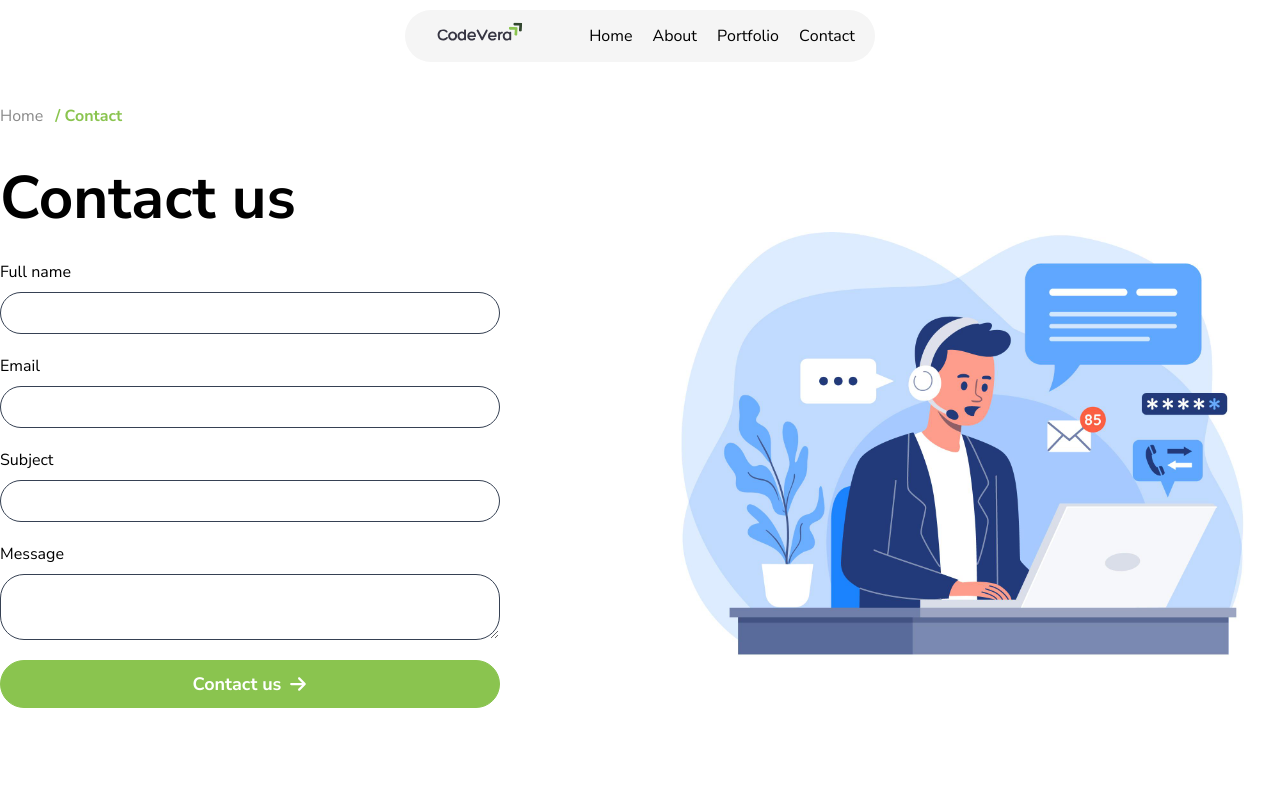
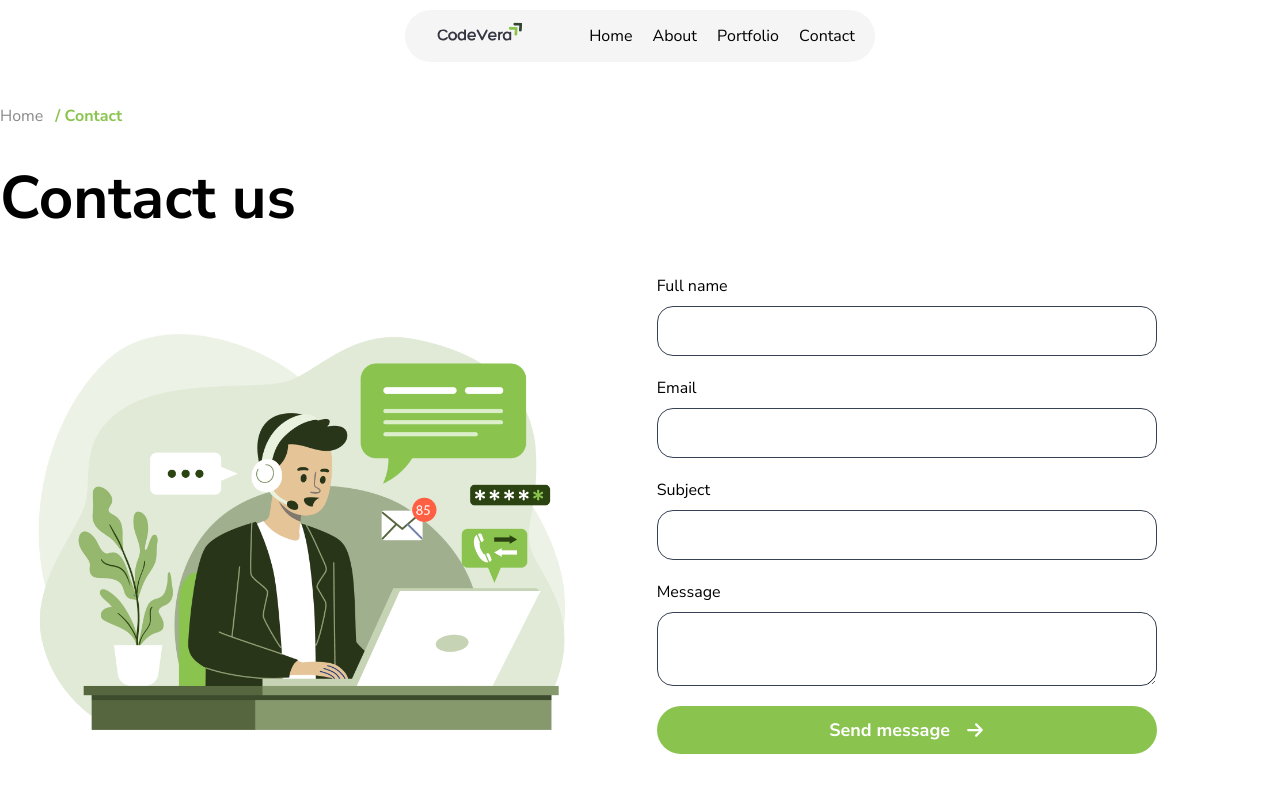
Before and after one commit to kamilaghayev/codevera-portfolio, a Next.js app: page /contact in a window 1280 px wide. Shown: the top 800 px of the page. Built offline with nearby package versions, Linux system fonts and the light colour scheme; what @ant-design/nextjs-registry would draw is missing.

Commit message:
`feat: updated contact page and related components with new design and functionality`

```diff
--- a/package.json
+++ b/package.json
@@ -3,7 +3,7 @@
   "version": "0.1.0",
   "private": true,
   "scripts": {
-    "dev": "next dev --turbopack",
+    "dev": "next dev",
     "build": "next build",
     "start": "next start",
     "lint": "next lint"
--- a/src/app-pages/contact/(form)/contact-us-form.jsx
+++ b/src/app-pages/contact/(form)/contact-us-form.jsx
@@ -1,10 +1,28 @@
 'use client'
 
 import { SendButton } from '@/components';
+import { message } from 'antd';
+import { useState } from 'react';
 
-const  BASE_URL = 'https://flow.cavidhuseynov.me/'
-const sendEmail = async (form) => {
-	const formData = new FormData(form);
+// const  BASE_URL = 'https://flow.cavidhuseynov.me'
+const BASE_URL = 'https://flowapplication-001-site1.anytempurl.com/api'
+export const ContactUsForm = () => {
+	const [loading, setloading] = useState(false);
+
+
+	const [messageApi, contextHolder] = message.useMessage();
+
+	const success = () => {
+		messageApi.open({
+			type: 'success',
+			content: 'successfully sended',
+		});
+	};
+	const sendEmail = async (e) => {
+		e.preventDefault();
+		const formData = new FormData(e.target);
+		debugger
+		setloading(true)
 		const body = {
 			'fullName': formData.get('fullName'),
 			'email': formData.get('email'),
@@ -14,44 +32,48 @@ const sendEmail = async (form) => {
 		try {
 			const response = await fetch(`${BASE_URL}/Contact/send-email`, {
 				method: 'POST',
-			body: JSON.stringify(body)
+				body: body,
+				'Content-type': 'application/json'
 			})
 
 			if (!response.ok) {
-
 			}
 
-		const data = await response.json();
+			if (response.status === 200) {
+				success()
+			}
+			return  await response.json();
 
 
 		} catch (error) {
 
+		} finally {
+			setloading(false)
 		}
 	}
-export const ContactUsForm = () => {
-	const inputStyle = 'border border-gray-700 focus:border-primary-600 outline-none focus:outline-none p-2 rounded-3xl'
+
+	const inputStyle = 'border border-gray-700 focus:border-primary-600 outline-none focus:outline-none p-3 rounded-2xl'
 	return (
-		<form className="" onSubmit={sendEmail}>
-			<h1 className='text-6xl font-semibold lg:pt-7 lg:pb-5'>Contact us</h1>
+		<form onSubmit={sendEmail} className="w-[500px]">
 
-			<div className='flex flex-col gap-5 max-w-[500px] pt-3'>
+			<div className='flex flex-col gap-5 pt-10 w-full'>
 				<div className='flex flex-col gap-2'>
 					<label htmlFor='fullName'>Full name</label>
-					<input type="text" id='fullName' className={inputStyle} required/>
+					<input type="text" name='fullName' id='fullName' className={inputStyle} required/>
 				</div>
 				<div className='flex flex-col gap-2'>
 					<label htmlFor='email'>Email</label>
-					<input type="email" id='email' className={inputStyle} required/>
+					<input type="email" name='email' id='email' className={inputStyle} required/>
 				</div>
 				<div className='flex flex-col gap-2'>
 					<label htmlFor='subject'>Subject</label>
-					<input type="text" id='subject' className={inputStyle} required/>
+					<input type="text" name='subject' id='subject' className={inputStyle} required/>
 				</div>
 				<div className='flex flex-col gap-2'>
 					<label htmlFor='comment'>Message</label>
-					<textarea id='comment' className={inputStyle} required/>
+					<textarea id='comment' name='comment' className={inputStyle} required/>
 				</div>
-				<SendButton type="submit"/>
+				<SendButton type="submit" disabled={loading}/>
 			</div>
 		</form>
 	)
--- a/src/app-pages/contact/index.jsx
+++ b/src/app-pages/contact/index.jsx
@@ -7,10 +7,17 @@ export const ContactPage = () => {
 		<div className='container-center'>
 			<CurrentPath customLastPath={"Contact"}/>
 
-			<div className='w-full grid lg:grid-cols-2 pt-3'>
-				<ContactUsForm/>
-				<div className='relative w-full aspect-square'>
-					<Image src={'/jpg/contact-us.jpg'} alt='Contact us' fill/>
+			<div className='w-full grid grid-cols-1 xl:grid-cols-12 pt-3 items-center justify-center xl:justify-between'>
+
+				<div className="w-full col-span-5">
+					<h1 className='text-6xl font-semibold pt-5 lg:pt-7 lg:pb-5 max-xl:flex max-xl:justify-center '>Contact us</h1>
+					<div className="hidden xl:flex xl:w-[600px] xl:h-[600px]">
+						<Image src={'/png/contact-us.png'} alt='Contact us' width={600} height={600}/>
+					</div>
+				</div>
+				<div className='col-span-7 flex justify-center w-full'>
+					<ContactUsForm/>
+
 				</div>
 			</div>
 		</div>
--- a/src/app-pages/home/_sections/contact-us.jsx
+++ b/src/app-pages/home/_sections/contact-us.jsx
@@ -1,11 +1,7 @@
-import React from 'react'
 import Image from 'next/image'
 import { ContactButton } from '@/components'
-import Link from 'next/link'
-import { getUrls } from '@/config/url.config'
 
 export const ContactUs = () => {
-    const urls = getUrls()
     return (
         <section id='contact' aria-labelledby='contact-us'>
             <div className='container-center flex flex-col gap-6 sm:gap-10 lg:gap-14'>
@@ -17,9 +13,7 @@ export const ContactUs = () => {
                             <h3 className='text-lg sm:text-xl lg:text-2xl font-semibold'>(+994) 77 777 77 77</h3>
                             <p className='text-sm sm:text-base lg:text-lg'>If you have any ideas or projects in mind, call us. We will make them happen as soon as possible.</p>
                         </div>
-                        <Link href={urls.contactUs()}>
-                            <ContactButton/>
-                        </Link>
+                        <ContactButton/>
                     </div>
                 </div>
             </div>
--- a/src/components/buttons/contact-button.jsx
+++ b/src/components/buttons/contact-button.jsx
@@ -1,10 +1,24 @@
-import React from 'react'
+'use client'
+
+import { getUrls } from '@/config/url.config';
 import { Button } from 'antd'
+import { useRouter } from 'next/navigation';
 import { FaArrowRight } from "react-icons/fa6";
 
-export const ContactButton = (props) => {
+const urls = getUrls();
+
+export const ContactButton = ({ path = urls.contactUs()  , props }) => {
+  debugger
+  const router = useRouter();
+  const handleClick = () => router.push(path)
   return (
-    <Button variant='solid' style={{ backgroundColor: '#8ac44f', borderColor: '#8ac44f', color: '#fff' }} className='w-full flex items-center gap-4 max-w-[300px] min-h-10 sm:min-h-11 lg:min-h-12 !rounded-4xl !text-base sm:!text-[17px] lg:!text-lg !font-semibold group' {...props}>
+    <Button
+      variant='solid'
+      style={{ backgroundColor: '#8ac44f', borderColor: '#8ac44f', color: '#fff' }}
+      className='w-full flex items-center gap-4 max-w-[300px] min-h-10 sm:min-h-11 lg:min-h-12 !rounded-4xl !text-base sm:!text-[17px] lg:!text-lg !font-semibold group'
+      {...props}
+      onClick={handleClick}
+    >
       Contact us
       <FaArrowRight className='group-hover:translate-x-2 transition-transform' />
     </Button>
--- a/src/components/buttons/send-button.jsx
+++ b/src/components/buttons/send-button.jsx
@@ -3,9 +3,9 @@ import { FaArrowRight } from "react-icons/fa6";
 
 export const SendButton = (props) => {
 	return (
-		<Button variant='solid' style={{ backgroundColor: '#8ac44f', borderColor: '#8ac44f', color: '#fff' }} className='w-full flex items-center gap-4 flex-1 min-h-10 sm:min-h-11 lg:min-h-12 !rounded-4xl !text-base sm:!text-[17px] lg:!text-lg !font-semibold group' {...props}>
-			Contact us
+		<button variant='solid' style={{ backgroundColor: '#8ac44f', borderColor: '#8ac44f', color: '#fff' }} className='w-full flex justify-center items-center gap-4 flex-1 min-h-10 sm:min-h-11 lg:min-h-12 !rounded-4xl !text-base sm:!text-[17px] lg:!text-lg !font-semibold group'>
+			Send message
 			<FaArrowRight className='group-hover:translate-x-2 transition-transform' />
-		</Button>
+		</button>
 	)
 }
--- a/src/config/url.config.js
+++ b/src/config/url.config.js
@@ -12,7 +12,7 @@ export const APP_URLS = {
 	about: (url = '', queryParams = {}) => APP_URLS.ROOT(`#about${url}`, queryParams),
 	portfolio: (url ='', queryParams = {}) => APP_URLS.ROOT(`#portfolio${url}`, queryParams),
 	contact: (url = '', queryParams = {}) => APP_URLS.ROOT(`#contact${url}`, queryParams),
-	contactUs: (url = '', queryParams = {}) => APP_URLS.ROOT(`/contact${url}`, queryParams),
+	contactUs: (url = '', queryParams = {}) => APP_URLS.ROOT(`contact${url}`, queryParams),
 }
 
 export const getUrls = () => APP_URLS;
```
Also changed, not shown: public/jpg/contact-us.jpg (deleted), public/png/contact-us.png (added). Lines whose indentation alone changed are shown as unchanged.
